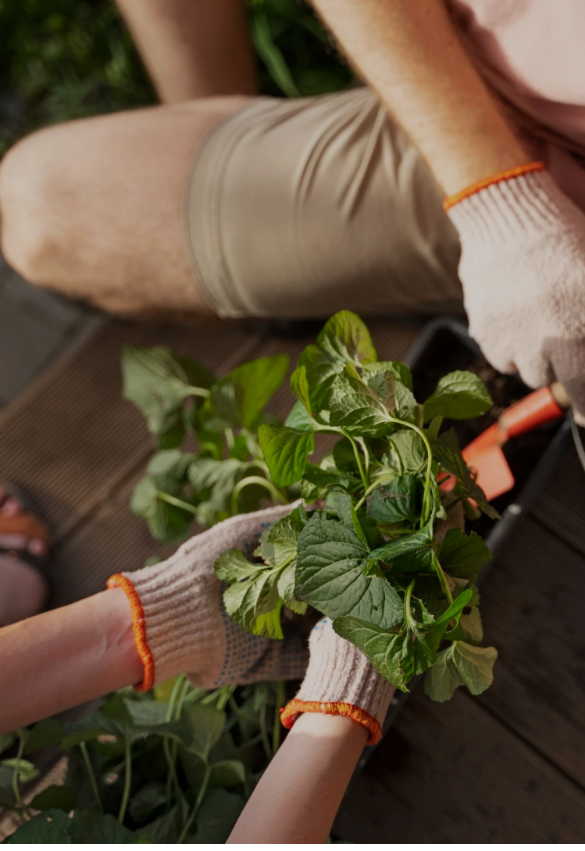
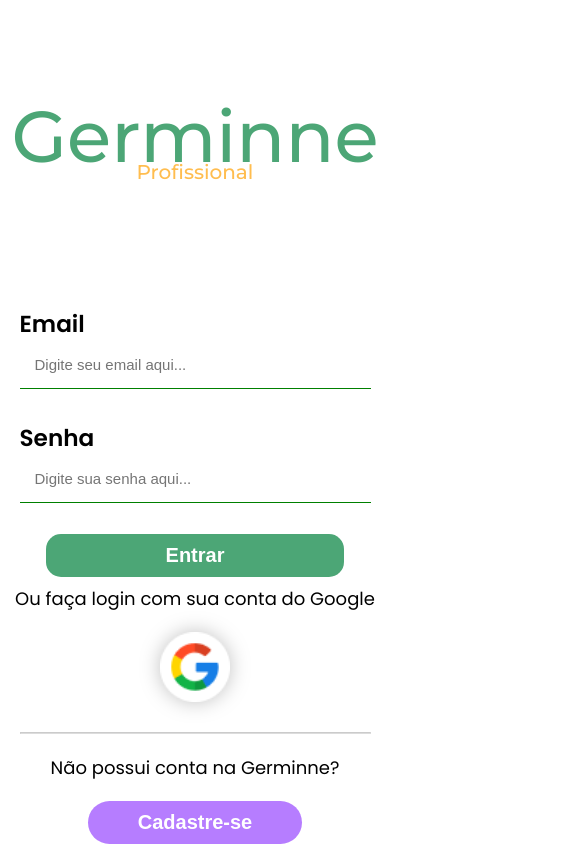
Before and after one commit to GermineCompany/germinne-front, a React (Vite) app: page /login in a window 390 px wide. Shown: the top 851 px of the page, 585 px wide, since content can reach past the window. Built offline with nearby package versions, Linux system fonts and the light colour scheme; the HTML template or start-up script is replaced by a standard one.

Commit message:
style: muda estilo do login

```diff
--- a/src/pages/CadastroProfissional/cadastroProfissional.css
+++ b/src/pages/CadastroProfissional/cadastroProfissional.css
@@ -1,7 +1,3 @@
 .label-cadastro-profissional label{
     margin: 5% 0;
 }
-
-.box-cadastro-profissional {
-    margin: 5% 0;
-}
--- a/src/pages/Login/loginCadastro.css
+++ b/src/pages/Login/loginCadastro.css
@@ -1,21 +1,26 @@
 .box-login-cadastro {
     display: flex;
+    justify-content: space-between;
+    height: 100vh;
 }
 
 .box-login-cadastro > div img {
-    border-radius: 0px 25px 25px 0px;
+    border-radius: 0px 15px 15px 0px;
+    position: fixed !important;
+    object-fit: cover;
     height: 100vh;
+    width: 40%;
 }
 
 .box-inputs-login-cadastro {
-    width: 100%;
-    margin: 1% 0;
     display: flex;
     flex-direction: column;
-    align-items: center;
+    align-items: end;
+    margin-right: 260px !important;
 }
 .box-inputs-login-cadastro div:nth-child(1) {
     text-align: center;
+    margin: auto;
 }
 
 .box-inputs-login-cadastro h1 {
@@ -33,21 +38,20 @@
 
 .box-email-password label {
     display: flex;
-    width: 35vw;
+    width: 30vw;
     font-size: var(--subtitle-medium);
     font-weight: var(--semi-bold);
     flex-direction: column;
     align-items: baseline;
     margin: 9% 0;
     border: 0px;
-    border-bottom: 2px solid green
+    border-bottom: 1px solid green;
 }
 
 .box-email-password input {
     font-size: 15px;
     padding: 15px;
     width: 100%;
-    background-color: var(--cor-inputs);
     border: none;
     border-radius: 10px;
     outline: 0;
@@ -109,6 +113,7 @@
 }
 
 .box-cadastro hr {
+    margin-top: 15px;
     border-color: rgba(0, 0, 0, 0.2);
 }
 
@@ -116,3 +121,54 @@
     font-size: var(--body-small);
     color: red;
 }
+
+.mensagem-sucesso {
+    font-size: var(--body-small);
+    font-weight: var(--regular-bold);
+    color: green !important;
+}
+
+@media screen and (max-width: 1500px) {
+    .box-inputs-login-cadastro {
+        margin-right: 150px !important;
+    }
+}
+
+@media screen and (max-width: 1200px) {
+    .box-inputs-login-cadastro {
+        margin-right: 100px !important;
+    }
+}
+
+@media screen and (max-width: 1000px) {
+    .box-login-cadastro > div img {
+        display: none;
+    }
+
+    .box-inputs-login-cadastro {
+        align-items: center;
+        margin-right: 0 !important;
+    }
+
+    .box-login-cadastro {
+        justify-content: center;
+    }
+
+    .box-login-cadastro article {
+        width: 100% !important;
+    }
+
+    .box-email-password label {
+        width: 80vw;
+    }
+
+    .box-cadastro {
+        width: 90%;
+    }
+}
+
+@media screen and (max-width: 450px) {
+    .box-email-password label {
+        width: 90vw;
+    }
+}
--- a/src/pages/LoginCliente/LoginCliente.jsx
+++ b/src/pages/LoginCliente/LoginCliente.jsx
@@ -1,24 +1,35 @@
 import React, { useState } from 'react';
 import imagemLogin from '../../images/ImagemCliente.svg';
-import google from '../../images/google.png';
 import '../Login/loginCadastro.css';
 import './loginCliente.css';
 import { useNavigate } from 'react-router-dom';
-
+import api from '../../utils/axios';
 
 function LoginCliente() {
   const navigate = useNavigate();
-
   const [infos, setInfos] = useState({
     email: '',
-    password: ''
+    senha: ''
   });
+
+  const [messages, setMessages] = useState({ messageError: '', messageSuccessful: '' });
 
   const handleChange = (event) => setInfos({ ...infos, [event.target.name]: event.target.value });
 
+  const handleLogin = async () => {
+    try {
+      const result = await api.post('/cliente/login', infos);
+      setMessages({ ...messages, messageSuccessful: result.data.message });
+      localStorage.setItem('userInfo', JSON.stringify(result.data));
+      setTimeout(() => window.location.href = '/', 1500);
+    } catch(error) {
+      setMessages({ ...messages, messageError: error.response.data.message });
+    }
+  };
+
   return (
-    <div className='box-login-cadastro'>
-      <div>
+    <div className="box-login-cadastro">
+      <div className='imagem-esquerda'>
         <img src={ imagemLogin } alt="Imagem de uma mão plantando uma planta" />
       </div>
 
@@ -26,6 +37,11 @@
         <div>
           <h1>Germinne</h1>
           <h3>Cliente</h3>
+        </div>
+
+        <div>
+          <span>{ messages.messageError }</span>
+          <span className='mensagem-sucesso'>{ messages.messageSuccessful }</span>
         </div>
 
         <div className='box-email-password'>
@@ -47,8 +63,8 @@
               Senha
               <input
                 type='password'
-                name='password'
-                value={ infos.password }
+                name='senha'
+                value={ infos.senha }
                 onChange={ handleChange }
                 placeholder='Digite sua senha aqui...'
               />
@@ -56,13 +72,8 @@
           </div>
 
           <div className='box-button'>
-            <button>Entrar</button>
+            <button onClick={ handleLogin }>Entrar</button>
           </div>
-        </div>
-
-        <div className='box-google'>
-          <p>Ou faça login com sua conta do Google</p>
-          <img src={ google } alt='Logo do Google' />
         </div>
 
         <div className='box-cadastro'>
--- a/src/pages/LoginCliente/loginCliente.css
+++ b/src/pages/LoginCliente/loginCliente.css
@@ -1,15 +1,13 @@
 .box-inputs-cliente h3 {
   color: var(--cta-roxo);
 }
+
 input[type="email"] {
   display: flex;
-    background-color: white;
   border-bottom: green;
+}
 
-  }
 input[type="password"] {
   display: flex;
-    background-color: white;
   border-bottom: green;
-
 }
```
Lines whose indentation alone changed are shown as unchanged.
